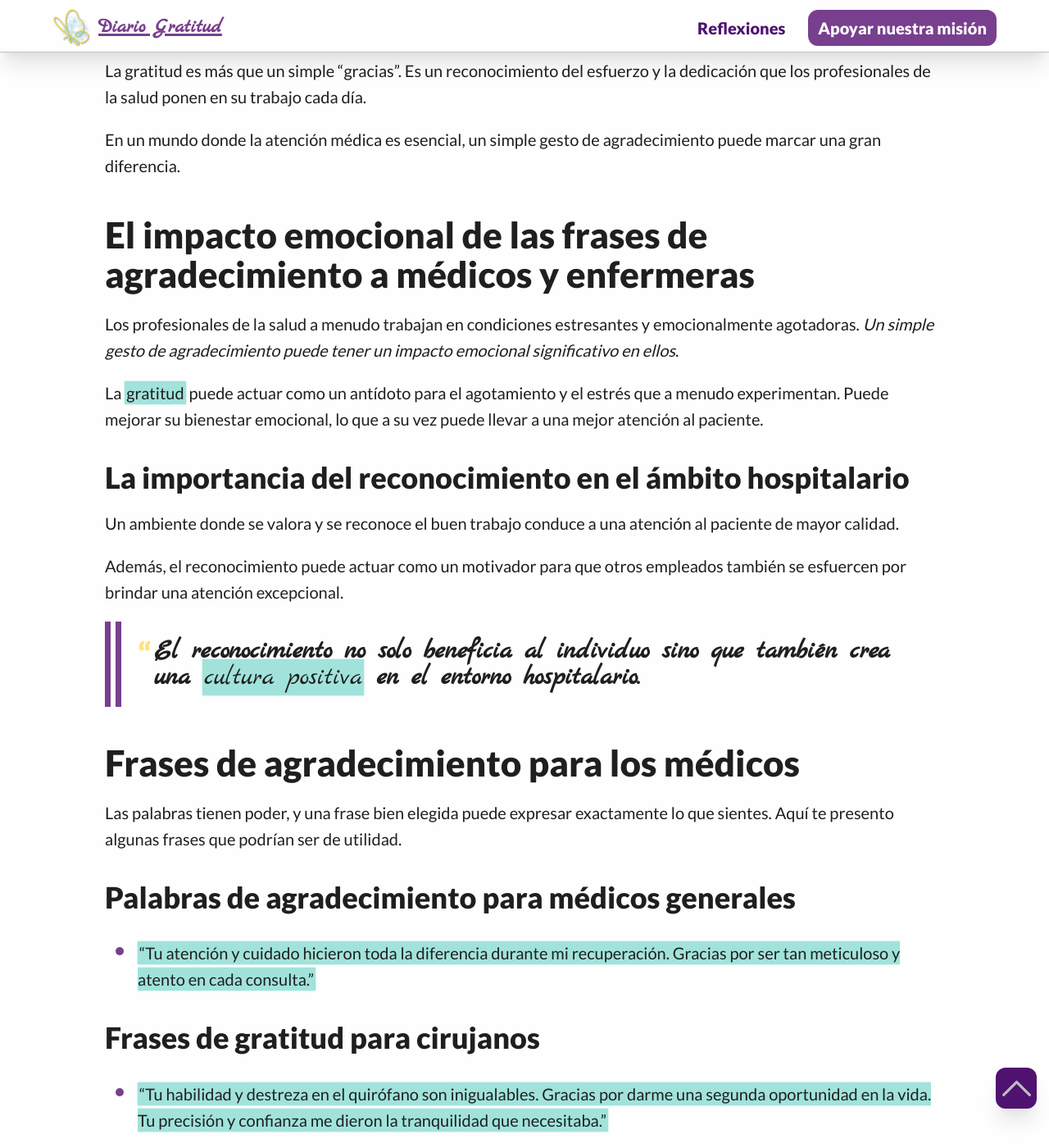
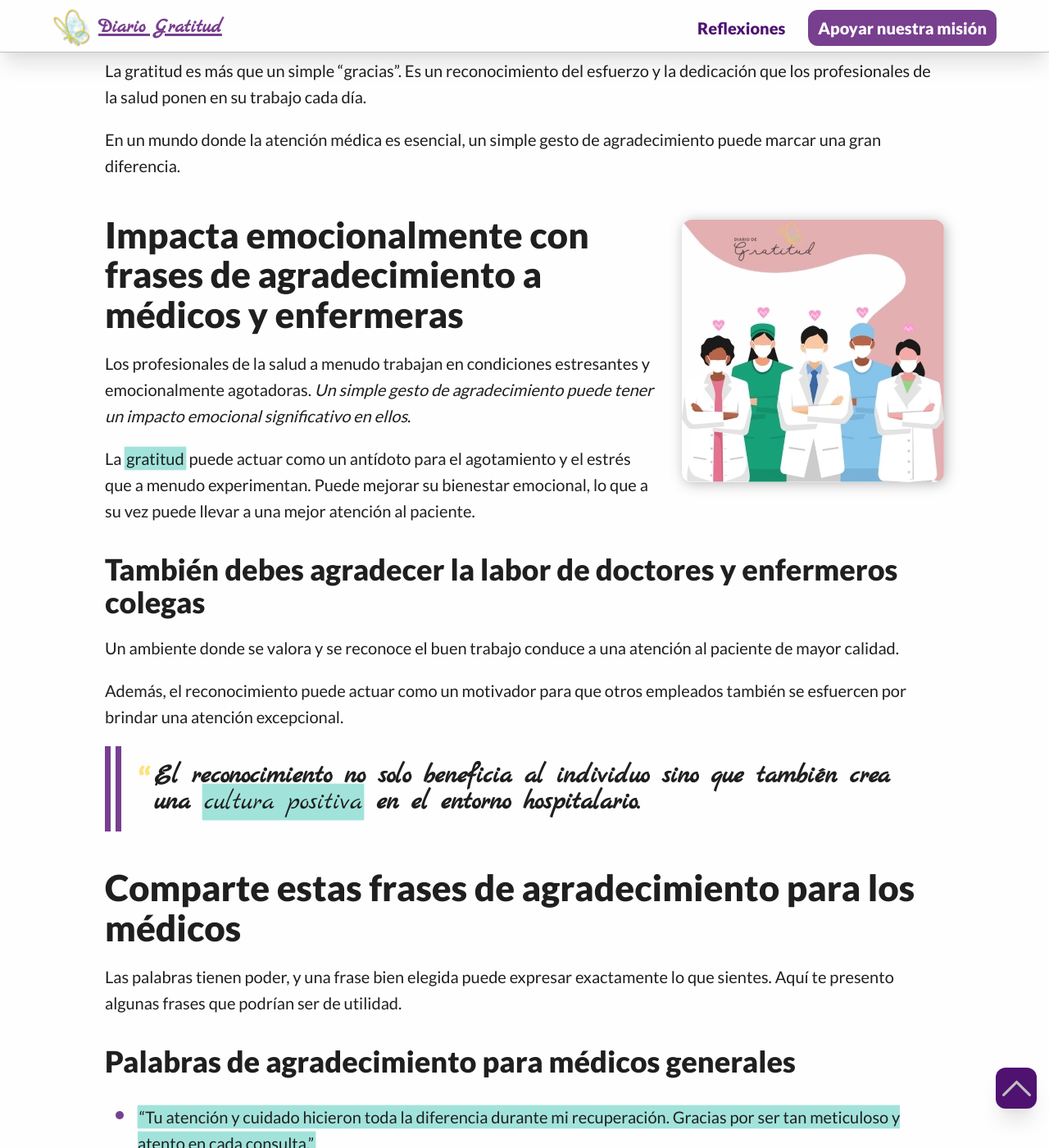
Before and after one commit to Klerpson/gratitud, a Jekyll site: the page built from frases-agradecimiento-personal-salud.md, in a window 1280 px wide and 1400 px high, scrolled down 435 px. Shown: the whole window at 82% size. Built offline with Jekyll 4.4.1, drawn with Linux system fonts in a browser that asks for light colours; some of the changed text lies outside the part shown.

Commit message:
Update frases-agradecimiento-personal-salud.md

```diff
--- a/frases-agradecimiento-personal-salud.md
+++ b/frases-agradecimiento-personal-salud.md
@@ -15,13 +15,15 @@ permalink: frases-agradecimiento-personal-salud
 ---
 En un mundo donde la atención médica es esencial, un simple gesto de agradecimiento puede marcar una gran diferencia.
 
-## El impacto emocional de las frases de agradecimiento a médicos y enfermeras
+![{{page.alt}}]({{site.baseurl}}/img/{{page.webp}} "Agradecimiento enfermeros y doctores"){:width="320" height="320" loading="lazy"}
+
+## Impacta emocionalmente con frases de agradecimiento a médicos y enfermeras
 
 Los profesionales de la salud a menudo trabajan en condiciones estresantes y emocionalmente agotadoras. *Un simple gesto de agradecimiento puede tener un impacto emocional significativo en ellos*.
 
 La **gratitud** puede actuar como un antídoto para el agotamiento y el estrés que a menudo experimentan. Puede mejorar su bienestar emocional, lo que a su vez puede llevar a una mejor atención al paciente.
 
-### La importancia del reconocimiento en el ámbito hospitalario
+### También debes agradecer la labor de doctores y enfermeros colegas
 
 Un ambiente donde se valora y se reconoce el buen trabajo conduce a una atención al paciente de mayor calidad.
 
@@ -29,7 +31,7 @@ Además, el reconocimiento puede actuar como un motivador para que otros emplead
 
 > El reconocimiento no solo beneficia al individuo sino que también crea una **cultura positiva** en el entorno hospitalario.
 
-## Frases de agradecimiento para los médicos
+## Comparte estas frases de agradecimiento para los médicos
 
 Las palabras tienen poder, y una frase bien elegida puede expresar exactamente lo que sientes. Aquí te presento algunas frases que podrían ser de utilidad.
 {:id="frases"}
@@ -106,7 +110,7 @@ Hay momentos en la vida en que un agradecimiento específico es necesario.
 
 ----
 
-## Cómo entregar tus mensajes de agradecimiento al personal de salud
+## Cómo puedes entregar tus mensajes de agradecimiento a enfermeras y doctores
 
 ### Entregar un mensaje escrito
 
```
Also changed, not shown: other parts of frases-agradecimiento-personal-salud.md (+5 -3 lines).
